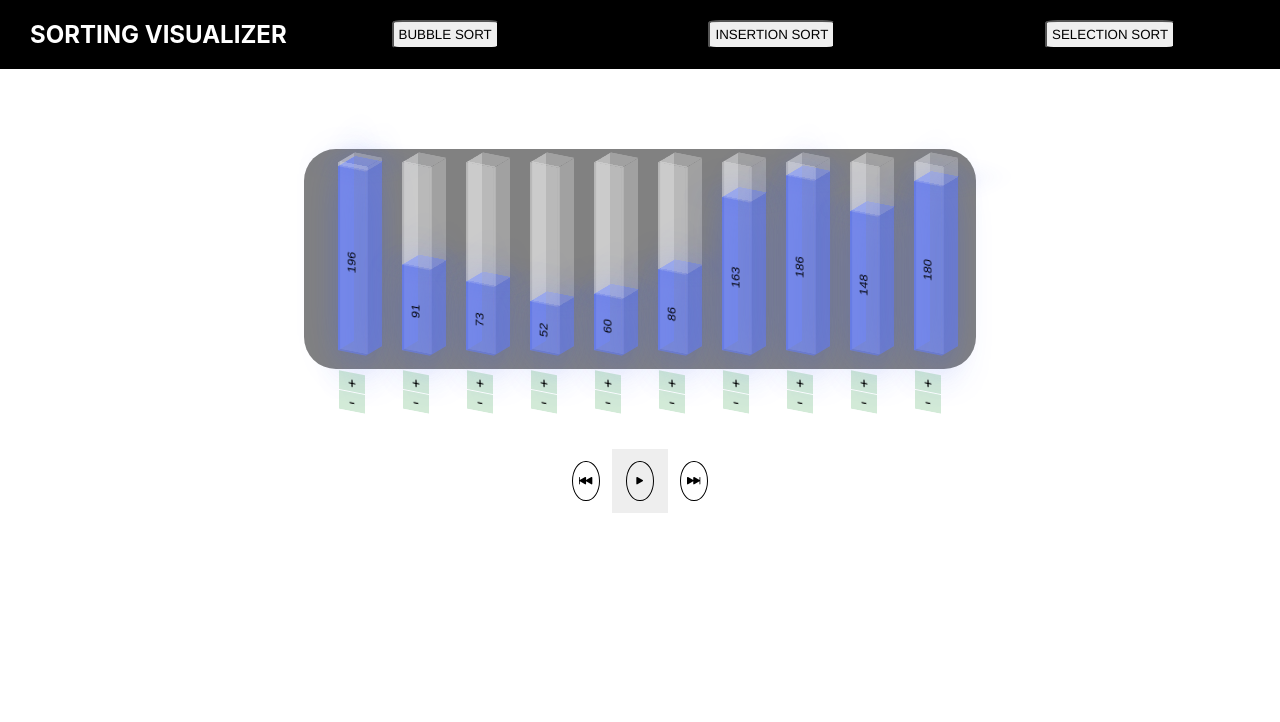
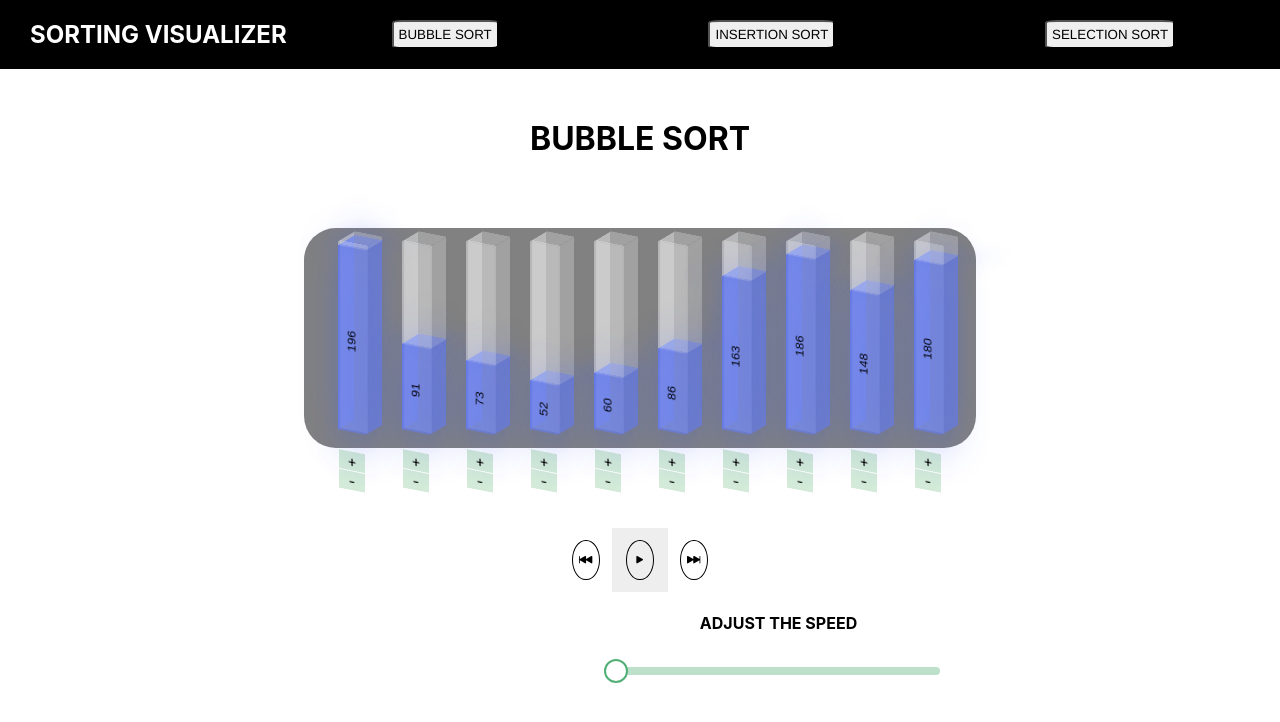
Before and after one commit to 1ditt/Sorting-Visualizer, a React (Create React App) app: page / in a window 1280 px wide. Shown: the top 722 px of the page. Built offline with nearby package versions, Linux system fonts and the light colour scheme.

Commit message:
Added the slider to adjust speed

```diff
--- a/src/App.css
+++ b/src/App.css
@@ -77,3 +77,9 @@
   text-transform: uppercase;
   margin-left:30px;
 }
+
+.heading{
+  text-align: center;
+  justify-content: center;
+  margin:50px 0 -10px 0;
+}
--- a/src/App.js
+++ b/src/App.js
@@ -9,6 +9,7 @@ import BubbleSort from "./algorithmns/BS";
 import {BsArrowClockwise} from "react-icons/bs";
 import InsertionSort from "./algorithmns/IS";
 import SelectionSort from "./algorithmns/SL";
+import CustomizedSlider from "./components/demo.js";
 
 class App extends Component
 {
@@ -19,7 +20,7 @@ class App extends Component
     colorsSteps: [],
     currentStep:0,
     count:10,
-    delay:200,
+    delay:500,
     algorithm:"Bubble sort",
     timeouts: [],
     count_click:1,
@@ -154,7 +155,6 @@ class App extends Component
     //this.state.count_click += 1;
     while((i < steps.length) && this.state.set_button)
     {
-
       let timeout = setTimeout(()=>{
         let currentStep = this.state.currentStep;
         this.setState({
@@ -181,6 +181,7 @@ class App extends Component
 
   change_algo = (e) => {
     let value = e.target.name;
+    document.getElementById("sorting_type").innerHTML = e.target.textContent;
     this.generateRandomArray();
     this.clearColorKey();
     this.setState({
@@ -192,6 +193,12 @@ class App extends Component
 
   new_turn = () => {
     this.generateRandomArray();
+  }
+
+  change_delay = (value) => {
+    this.setState({
+      delay:value,
+    });
   }
 
   render()
@@ -243,6 +250,7 @@ class App extends Component
             <button class="btn" type="submit" onClick={this.change_algo} name="Insertion sort">INSERTION SORT</button>
             <button class="btn" type="submit" onClick={this.change_algo} name="Selection sort">SELECTION SORT</button>
           </nav>
+          <h1 className="heading" id="sorting_type">BUBBLE SORT</h1>
           <div className="frame">
             <div className="barsDiv container card">{bars}</div>
           </div>
@@ -257,7 +265,9 @@ class App extends Component
               </button>
             </div>
           </div>
-          <div className="panel"></div>
+          <div className="panel"><CustomizedSlider
+                                  change_delay = {this.change_delay}/>
+          </div>
         </div>
     );
   }
--- a/src/algorithmns/IS.js
+++ b/src/algorithmns/IS.js
@@ -46,7 +46,7 @@ const is = (array,position,arraySteps,colorsSteps) => {
 
         }
         array[j+1] = key;
-        if(flag!=1)
+        if(flag!==1)
         {
             colorKey[j] = 0;
             colorKey[i] = 0;
--- /dev/null
+++ b/src/components/CustomSlider.js
@@ -0,0 +1,71 @@
+import React from "react";
+import { withStyles, makeStyles } from "@material-ui/core/styles";
+import Slider from "@material-ui/core/Slider";
+
+
+
+const useStyles = makeStyles((theme) => ({
+  root: {
+    width: 300 + theme.spacing(3) * 1
+  },
+  margin: {
+    height: theme.spacing(3)
+  }
+}));
+
+const PrettoSlider = withStyles({
+  root: {
+    color: "#52af77",
+    height: 8,
+    marginLeft:"190%",
+    marginRight:"auto",
+    textAlign:"center",
+  },
+  thumb: {
+    height: 24,
+    width: 24,
+    backgroundColor: "#fff",
+    border: "2px solid currentColor",
+    marginTop: -8,
+    marginLeft: -12,
+    "&:focus, &:hover, &$active": {
+      boxShadow: "inherit"
+    }
+  },
+  active: {},
+  valueLabel: {
+    left: "calc(-50% + 4px)"
+  },
+  track: {
+    height: 8,
+    borderRadius: 4
+  },
+  rail: {
+    height: 8,
+    borderRadius: 10
+  }
+})(Slider);
+
+function CustomSlider({ label, value, setValue }) {
+  const classes = useStyles();
+
+  return (
+    <div className={classes.root}>
+      <h4 style={{marginLeft:"216%",width:"100%"}}>ADJUST THE SPEED</h4>
+      <PrettoSlider
+        valueLabelDisplay="auto"
+        aria-label="pretto slider"
+        min = {300}
+        max = {3000}
+        step = {100}
+        defaultValue={300}
+        value={value}
+        onChange={(event, v) => {
+          setValue(v);
+        }}
+      />
+    </div>
+  );
+}
+
+export default CustomSlider;
--- /dev/null
+++ b/src/components/demo.js
@@ -0,0 +1,15 @@
+import React, { useEffect } from "react";
+import CustomSlider from "./CustomSlider";
+
+function CustomizedSlider({change_delay}) {
+  const [value, setValue] = React.useState(300);
+
+  useEffect(() => {
+    change_delay(value);
+  }, [value]);
+
+  return <CustomSlider label="Slider" value={value} setValue={setValue} />;
+
+}
+
+export default CustomizedSlider;
```
